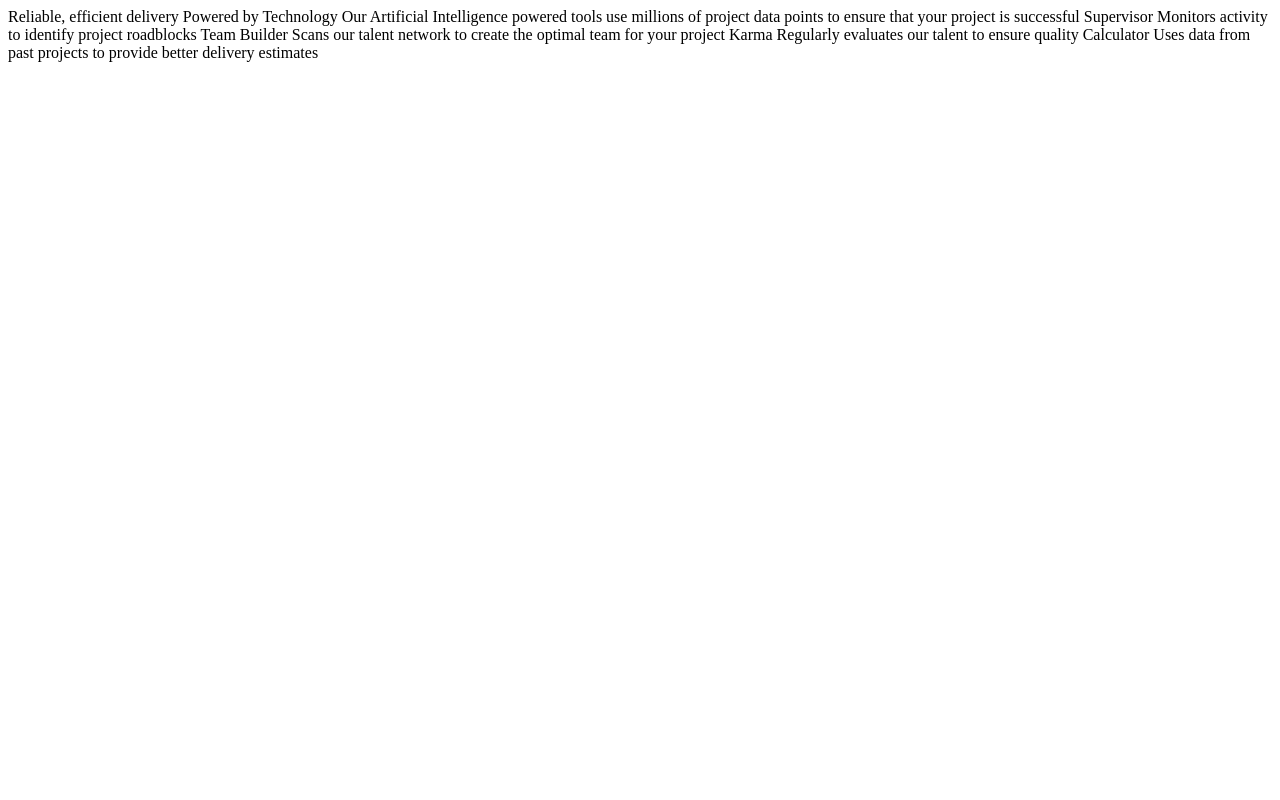
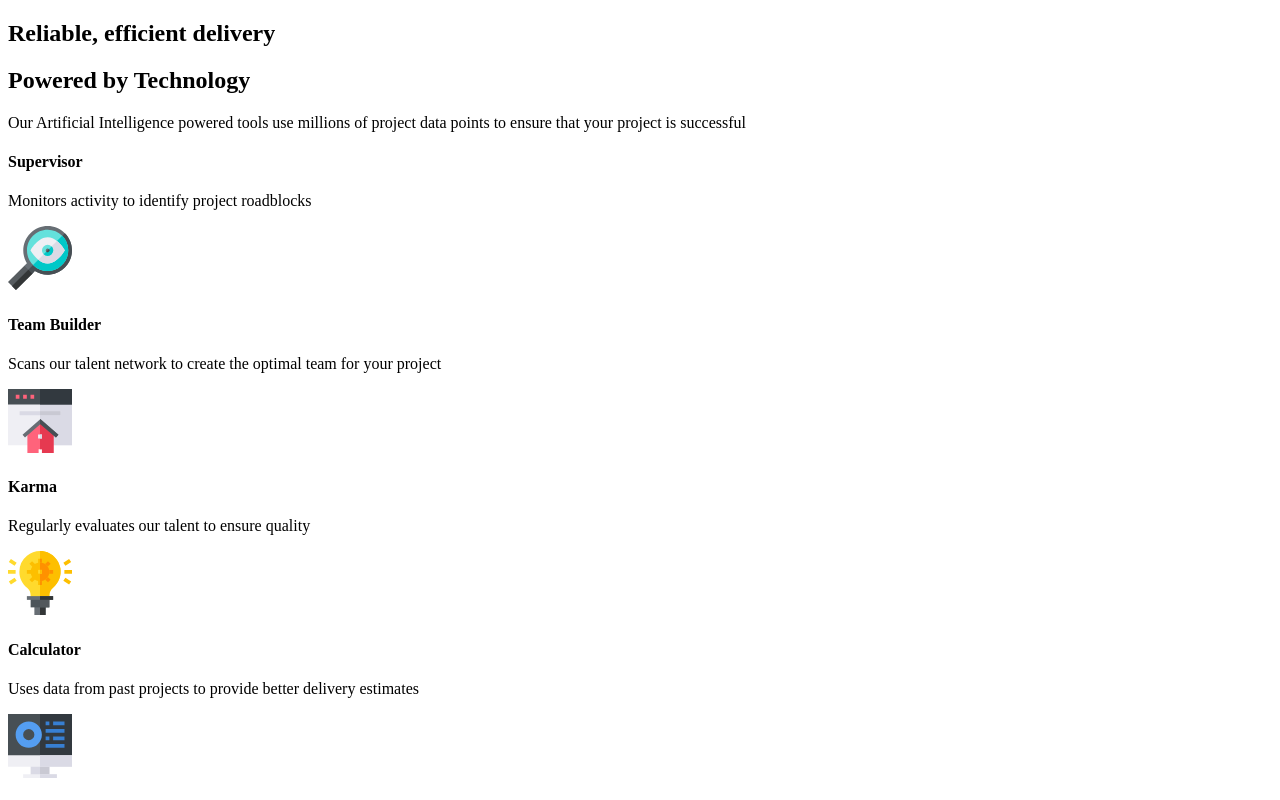
Before and after one commit to jemmabayley/four-card-feature-section, a plain HTML site: page index.html in a window 1280 px wide. Drawn offline with Linux system fonts and the light colour scheme.

Commit message:
Adds html

```diff
--- a/index.html
+++ b/index.html
@@ -14,23 +14,44 @@
 
 <body>
 
-  Reliable, efficient delivery
-  Powered by Technology
+  <div class="container">
+    <section class="header">
+      <h1>Reliable, efficient delivery</h1>
+      <h2>Powered by Technology</h2>
+      <p>Our Artificial Intelligence powered tools use millions of project data points to ensure that your project is
+        successful</p>
+    </section>
 
-  Our Artificial Intelligence powered tools use millions of project data points
-  to ensure that your project is successful
+    <section class="wrap">
+      <div class="col">
+        <div class="box">
+          <h4>Supervisor</h4>
+          <p>Monitors activity to identify project roadblocks</p>
+          <img src="./assets/images/icon-supervisor.svg" alt="Supervisor">
+        </div>
+      </div>
+      <div class="col">
+        <div class="box">
+          <h4>Team Builder</h4>
+          <p>Scans our talent network to create the optimal team for your project</p>
+          <img src="./assets/images/icon-team-builder.svg" alt="Team Builder">
+        </div>
+        <div class="box">
+          <h4>Karma</h4>
+          <p>Regularly evaluates our talent to ensure quality</p>
+          <img src="./assets/images/icon-karma.svg" alt="Karma">
+        </div>
+      </div>
+      <div class="col">
+        <div class="box">
+          <h4>Calculator</h4>
+          <p>Uses data from past projects to provide better delivery estimates</p>
+          <img src="./assets/images/icon-calculator.svg" alt="Calculator">
+        </div>
+      </div>
+    </section>
+  </div>
 
-  Supervisor
-  Monitors activity to identify project roadblocks
-
-  Team Builder
-  Scans our talent network to create the optimal team for your project
-
-  Karma
-  Regularly evaluates our talent to ensure quality
-
-  Calculator
-  Uses data from past projects to provide better delivery estimates
 
 </body>
 
```
